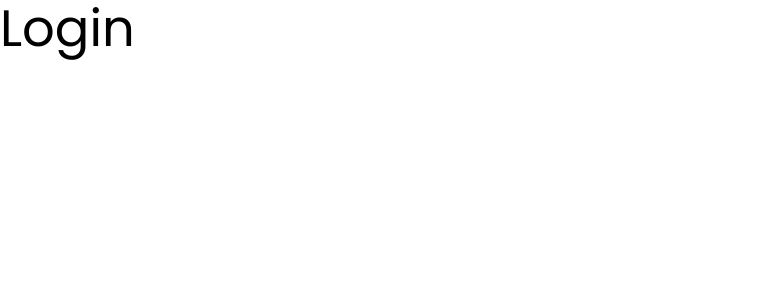
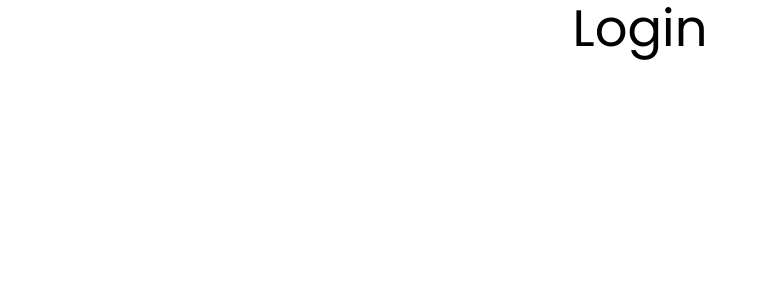
Before and after one commit to Inna-Mykytiuk/auth-app, a Next.js app: page /login in a window 1280 px wide. Shown: the top 300 px of the page, without its empty margins (0-764 px from the left). Built offline with nearby package versions, Linux system fonts and the light colour scheme.

Commit message:
add some styles

```diff
--- a/app/globals.css
+++ b/app/globals.css
@@ -7,6 +7,8 @@
 * {
   font-family: 'Poppins', sans-serif;
   box-sizing: border-box;
+  padding: 0;
+  margin: 0;
 }
 
 :root {
@@ -23,11 +25,19 @@
   }
 }
 
+html,
 body {
-  height: 100%;
-  min-height: 100vh;
+  max-width: 100vw;
+  overflow-x: hidden;
+}
+
+body {
   width: 100%;
   font-family: 'Poppins', sans-serif;
+
+  display: flex;
+  height: 100vh;
+  flex-direction: column;
 
   font-synthesis: none;
   text-rendering: optimizeLegibility;
@@ -65,6 +75,7 @@ html {
 }
 
 a {
+  color: inherit;
   text-decoration: none;
 }
 
@@ -79,3 +90,11 @@ button {
   background-color: transparent;
   cursor: pointer;
 }
+
+.container {
+  display: flex;
+  flex-direction: column;
+  justify-content: space-between;
+  align-items: center;
+  margin: 0 auto;
+}
--- a/app/layout.jsx
+++ b/app/layout.jsx
@@ -11,7 +11,9 @@ export const metadata = {
 export default function RootLayout({ children }) {
   return (
     <html lang="en">
-      <body>{children}</body>
+      <body>
+        <main className="container">{children}</main>
+      </body>
     </html>
   );
 }
--- a/app/login/page.jsx
+++ b/app/login/page.jsx
@@ -1,6 +1,5 @@
 export const metadata = {
   title: 'Login page',
-  description: 'Login page',
 };
 
 export default function Login() {
--- a/app/register/page.jsx
+++ b/app/register/page.jsx
@@ -1,6 +1,5 @@
 export const metadata = {
   title: 'Register page',
-  description: 'Register page',
 };
 
 export default function Register() {
--- /dev/null
+++ b/components/Providers.jsx
@@ -0,0 +1,7 @@
+'use client';
+
+import { SessionProvider } from 'next-auth/react';
+
+export const Providers = ({ children }) => {
+  return <SessionProvider>{children}</SessionProvider>;
+};
--- a/package.json
+++ b/package.json
@@ -13,6 +13,7 @@
     "css-loader": "^6.8.1",
     "framer-motion": "^7.6.19",
     "next": "latest",
+    "next-auth": "^4.23.1",
     "postcss-loader": "^7.3.3",
     "prettier": "^3.0.3",
     "react": "latest",
```
Also changed, not shown: 1 other file (tests, documents, lock files or other folders).
